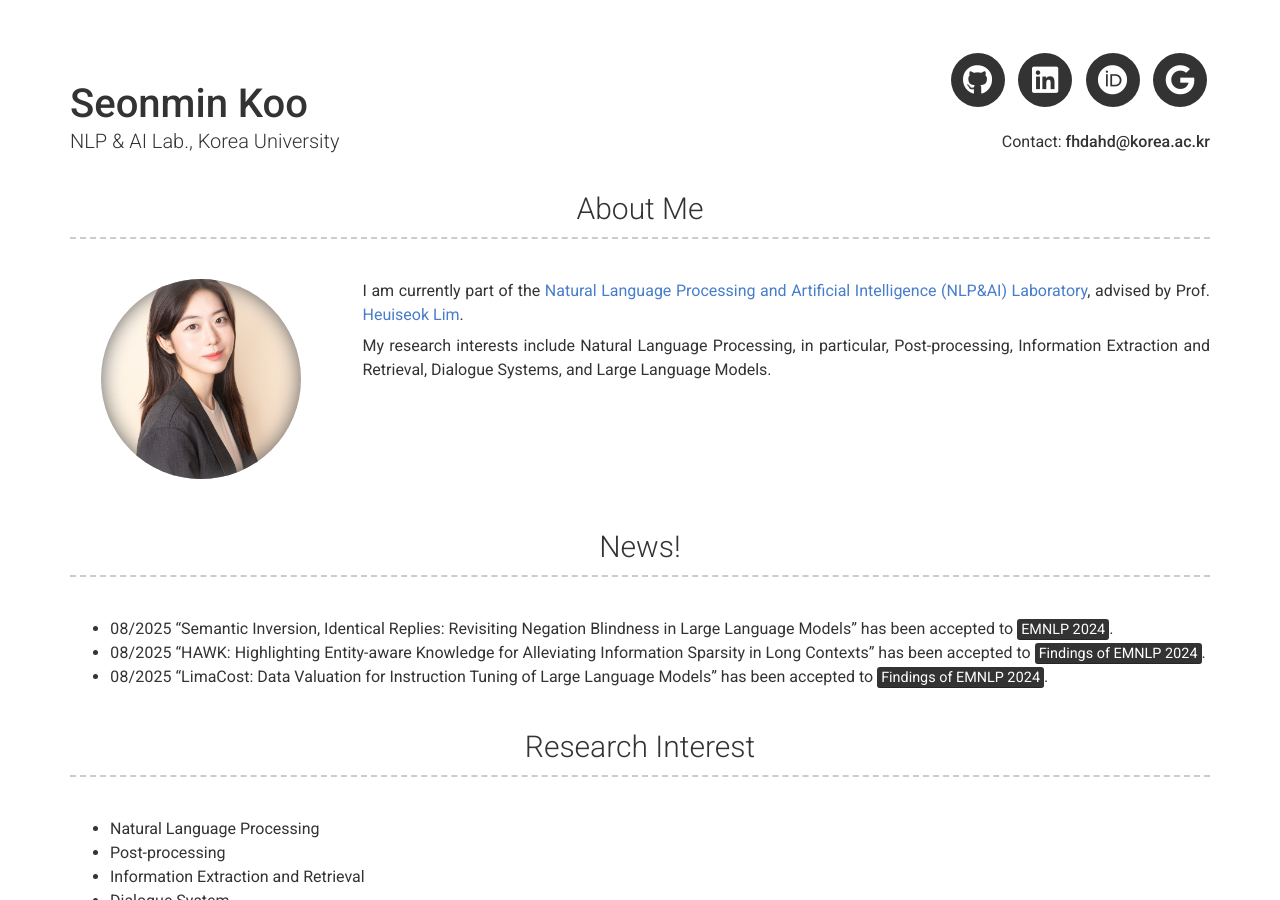
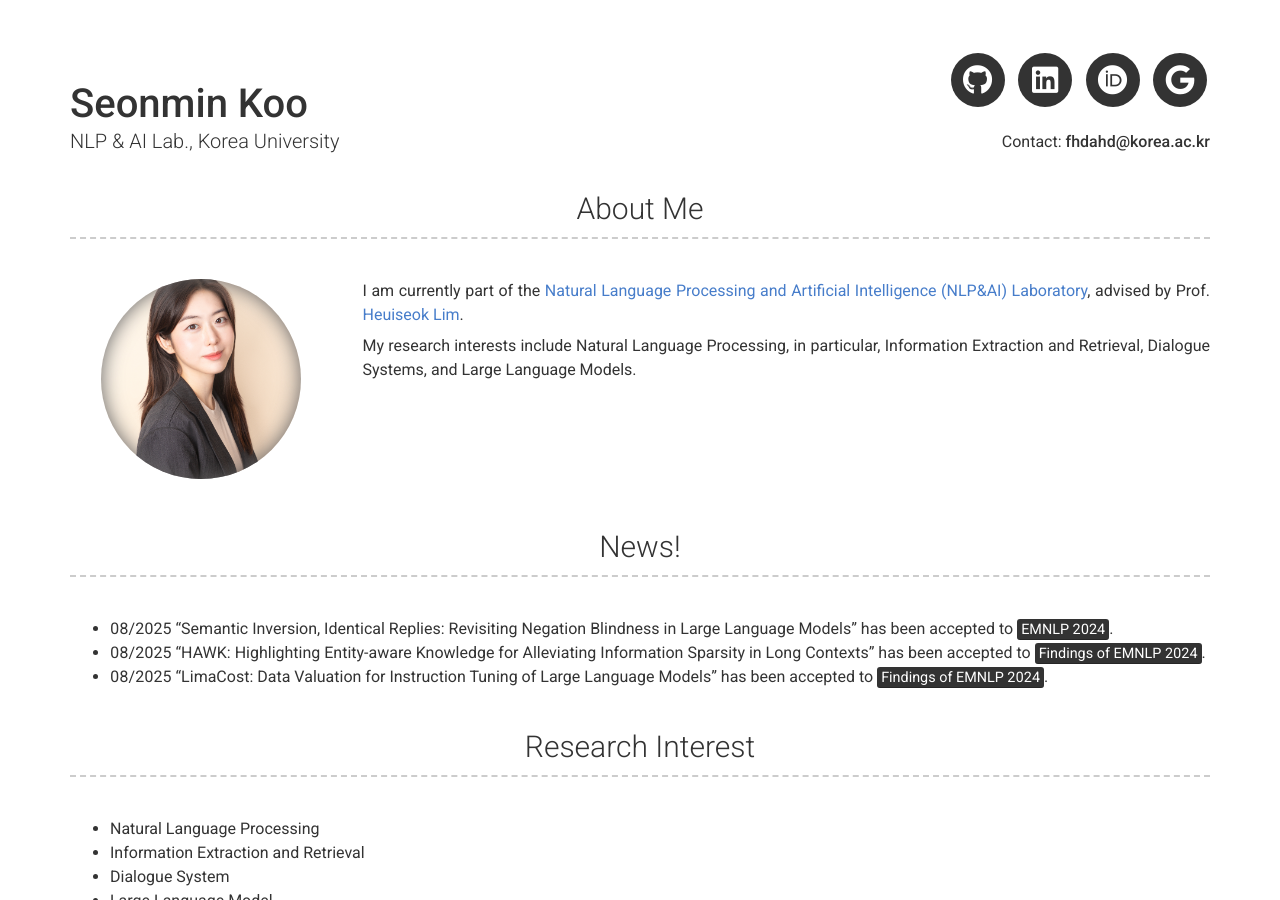
Before and after one commit to seonminkoo/seonminkoo.github.io, a Jekyll site: the page built from index.md, in a window 1280 px wide and 900 px high. Built offline with Jekyll 4.4.1, drawn with Linux system fonts in a browser that asks for light colours; nearby versions of some CDN libraries.

Commit message:
Update _config.yml

```diff
--- a/_config.yml
+++ b/_config.yml
@@ -54,7 +54,7 @@ about_profile_image: images/구선민프로필_240930
 about_content: | # this will include new lines to allow paragraphs
   I am currently part of the [Natural Language Processing and Artificial Intelligence (NLP&AI) Laboratory](https://nlp.korea.ac.kr/), advised by Prof. [Heuiseok Lim](https://scholar.google.com/citations?user=HMTkz7oAAAAJ&hl=en).
 
-  My research interests include Natural Language Processing, in particular, Post-processing, Information Extraction and Retrieval, Dialogue Systems, and Large Language Models.
+  My research interests include Natural Language Processing, in particular, Information Extraction and Retrieval, Dialogue Systems, and Large Language Models.
 
 content:
   - title: News!
@@ -68,7 +68,6 @@ content:
     layout: text
     content: |
       - Natural Language Processing
-      - Post-processing
       - Information Extraction and Retrieval
       - Dialogue System
       - Large Language Model
```
